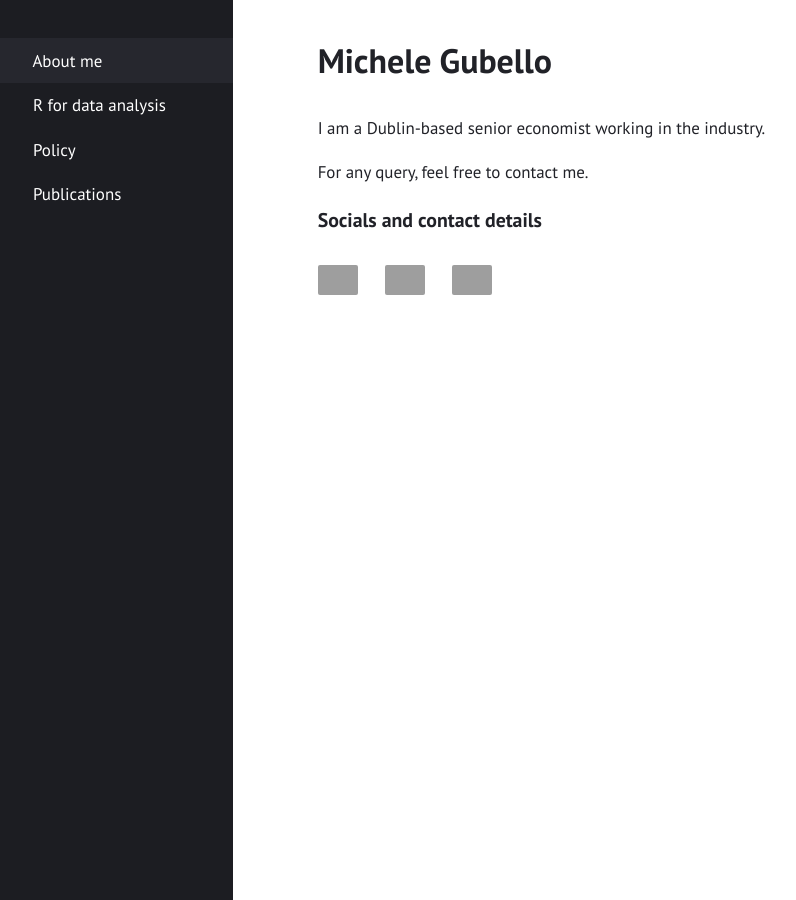
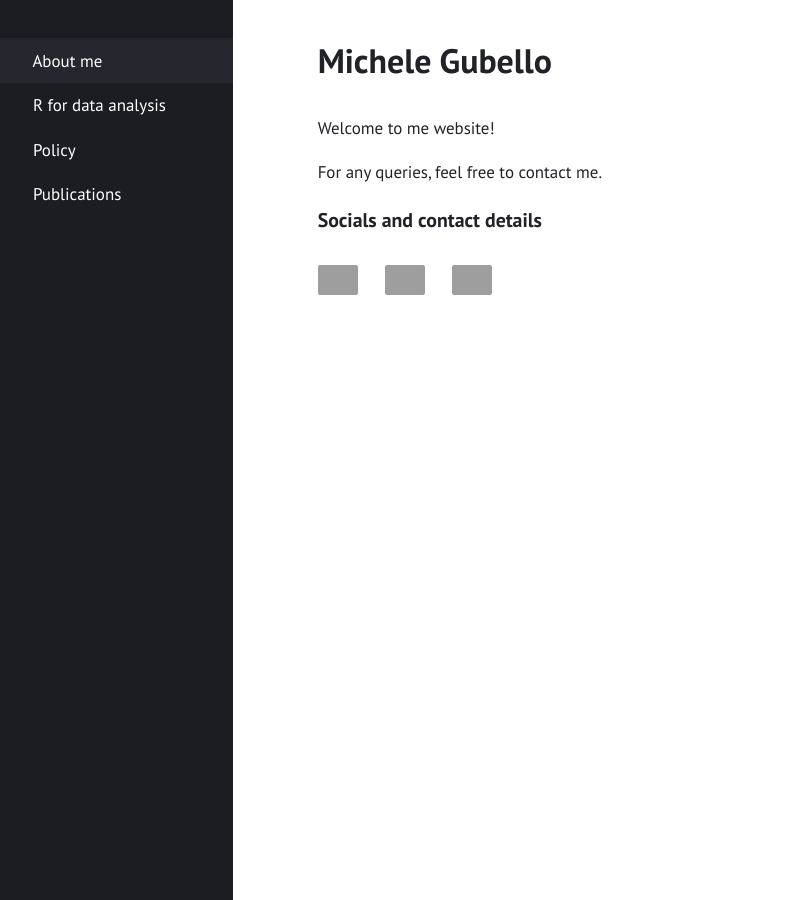
Before and after one commit to gubellom/gubellom.github.io, a Jekyll site: the page built from presentation.md, in a window 1280 px wide. Shown: the whole page, without its empty margins (47-843 px from the left). Built offline with Jekyll 4.4.1, drawn with Linux system fonts in a browser that asks for light colours; grey boxes are pictures that could not be loaded.

Commit message:
Update presentation.md
Signed-off-by: Michele Gubello <62111923+gubellom@users.noreply.github.com>

```diff
--- a/presentation.md
+++ b/presentation.md
@@ -24,8 +24,7 @@ permalink: "/"
   </div>
   <div style="flex: 2; margin-left: 20px;">
     <p> -->
-
-I am a Dublin-based senior economist working in the industry.  <!--<be>
+Welcome to me website!  <!--<be>
 <br> -->
 
 <!--
@@ -34,7 +33,7 @@ I am a Dublin-based senior economist working in the industry.  <!--<be>
 </div>
  -->
 
-For any query, feel free to contact me.
+For any queries, feel free to contact me.
 
 ### Socials and contact details
 
```
